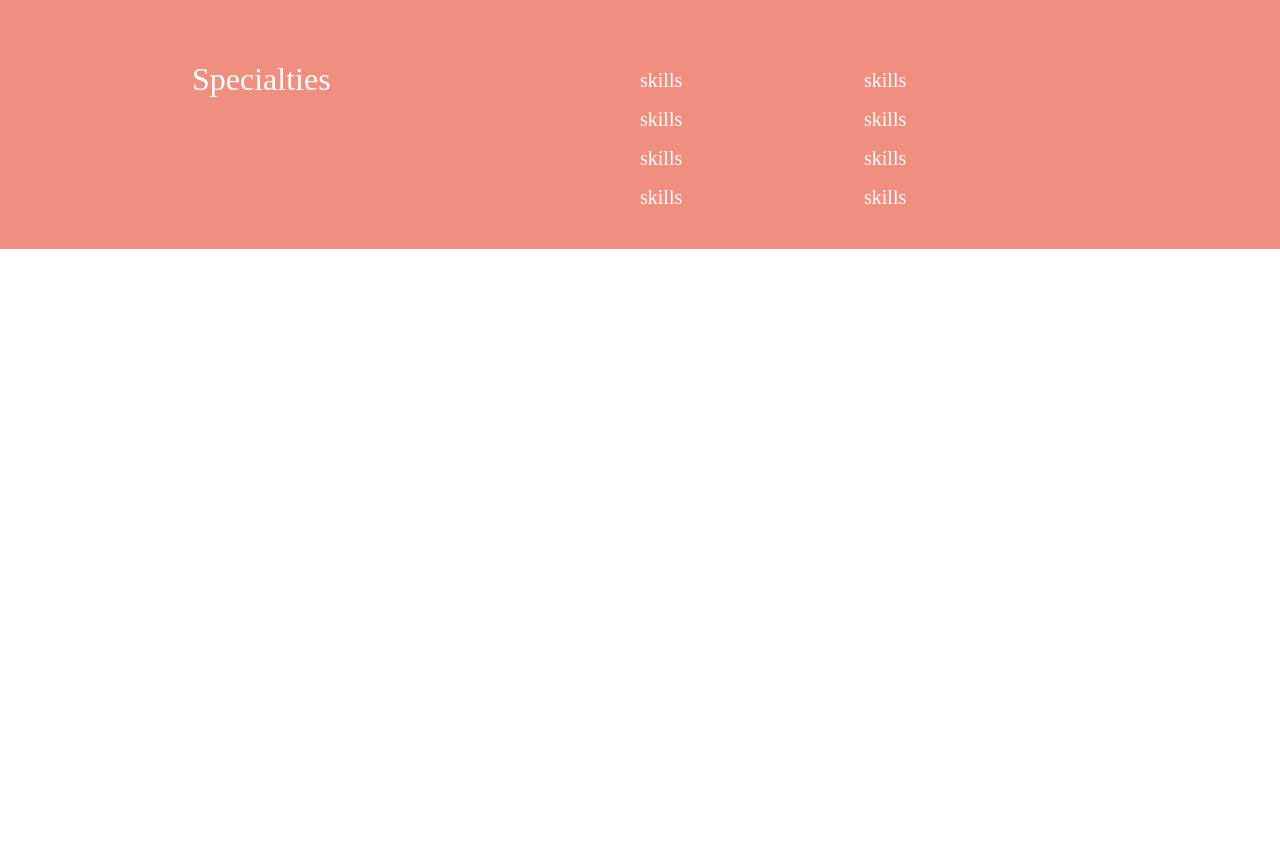
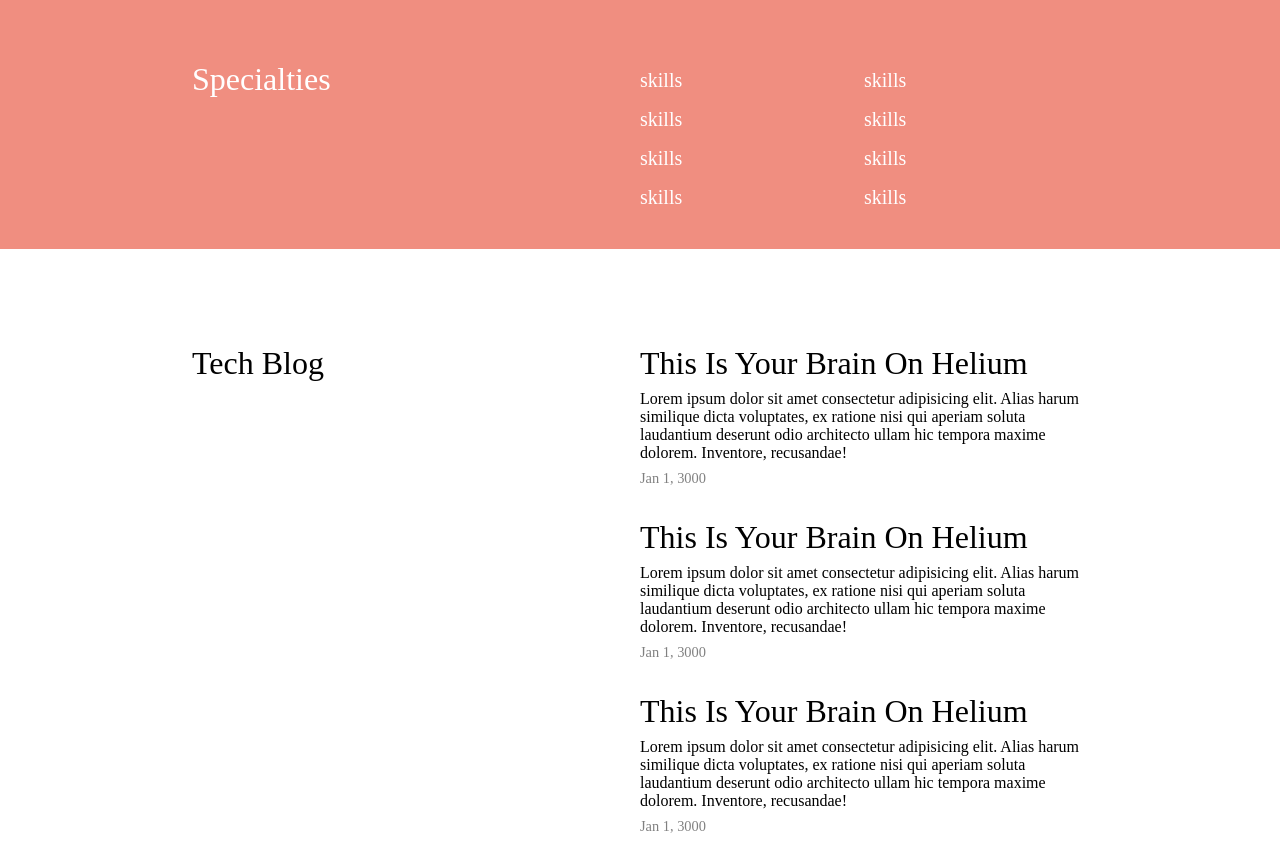
Before and after one commit to sun-n-y/resumeWebpage, a plain HTML site: page index.html in a window 1280 px wide. Shown: the part 936-1803 px from the top of the page. Before the commit the page ends 1185 px from the top, so only its background shows below. Drawn offline with Linux system fonts and the light colour scheme; a web font is replaced by a local one.

Commit message:
add tech blog section and style it

```diff
--- a/index.html
+++ b/index.html
@@ -53,5 +53,38 @@
         </div>
       </div>
     </section>
+    <section class="blog-section">
+      <div class="blog-content">
+        <div class="two-column-section">
+          <p>Tech Blog</p>
+          <div class="blog-posts">
+            <p class="blog-heading">This Is Your Brain On Helium</p>
+            <p class="blog-text">
+              Lorem ipsum dolor sit amet consectetur adipisicing elit. Alias
+              harum similique dicta voluptates, ex ratione nisi qui aperiam
+              soluta laudantium deserunt odio architecto ullam hic tempora
+              maxime dolorem. Inventore, recusandae!
+            </p>
+            <div class="blog-date">Jan 1, 3000</div>
+            <p class="blog-heading">This Is Your Brain On Helium</p>
+            <p class="blog-text">
+              Lorem ipsum dolor sit amet consectetur adipisicing elit. Alias
+              harum similique dicta voluptates, ex ratione nisi qui aperiam
+              soluta laudantium deserunt odio architecto ullam hic tempora
+              maxime dolorem. Inventore, recusandae!
+            </p>
+            <div class="blog-date">Jan 1, 3000</div>
+            <p class="blog-heading">This Is Your Brain On Helium</p>
+            <p class="blog-text">
+              Lorem ipsum dolor sit amet consectetur adipisicing elit. Alias
+              harum similique dicta voluptates, ex ratione nisi qui aperiam
+              soluta laudantium deserunt odio architecto ullam hic tempora
+              maxime dolorem. Inventore, recusandae!
+            </p>
+            <div class="blog-date">Jan 1, 3000</div>
+          </div>
+        </div>
+      </div>
+    </section>
   </body>
 </html>
--- a/main.css
+++ b/main.css
@@ -60,7 +60,7 @@ body {
   font-size: 2rem;
 }
 
-.two-column-section p {
+.two-column-section > p {
   width: 50%;
   box-sizing: border-box;
   float: left;
@@ -80,3 +80,36 @@ body {
   font-size: 1.25rem;
   margin: 8px 0;
 }
+
+.blog-section {
+  background-color: white;
+  padding: 64px 0;
+}
+
+.blog-content {
+  padding: 0 15%;
+}
+
+.two-column-section .blog-posts {
+  width: 50%;
+  float: left;
+  margin-top: 24px;
+}
+
+.blog-title {
+  font-size: 1.5rem;
+}
+
+.blog-text {
+  font-size: 1rem;
+}
+
+.blog-date {
+  font-size: 0.9rem;
+  color: gray;
+  margin-bottom: 32px;
+}
+
+.two-column-section .blog-posts p {
+  margin: 8px 0;
+}
```
